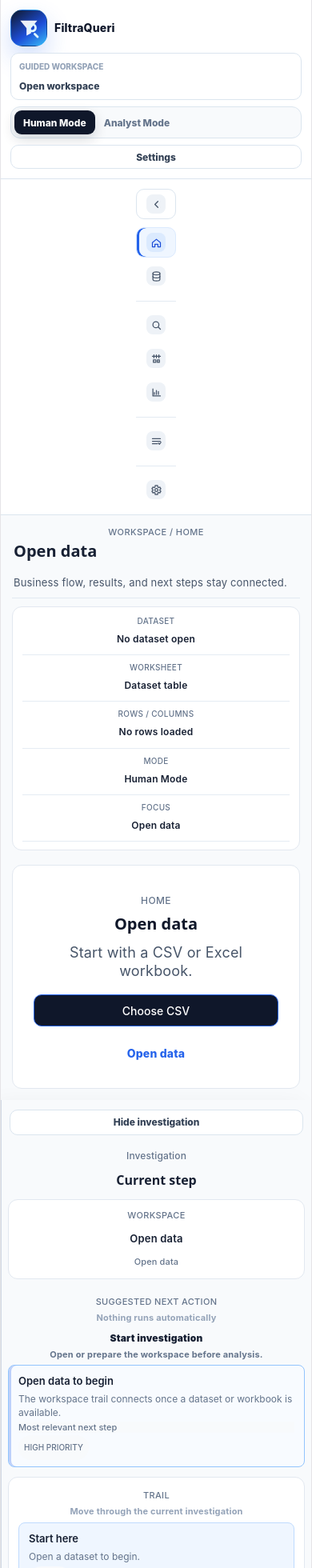
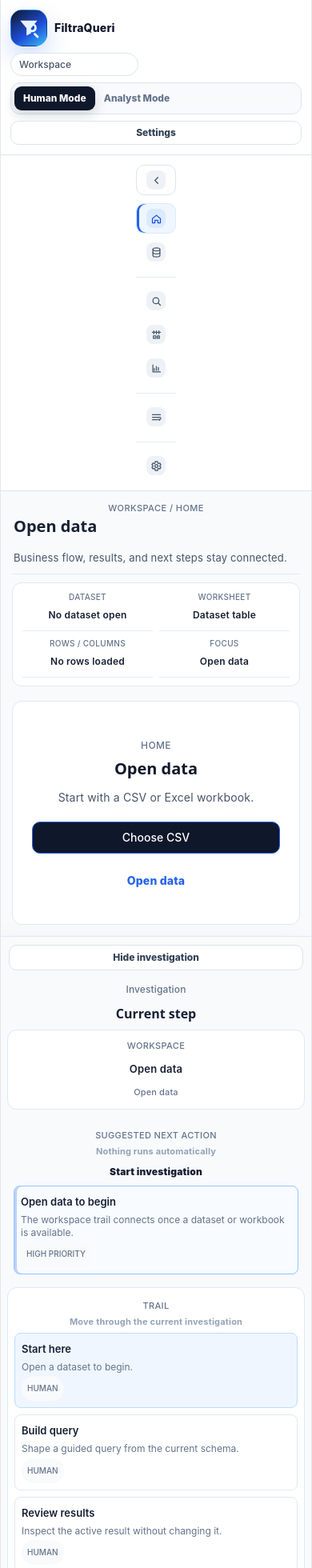
Before and after one commit to christiea850-glitch/filtraqueri, a React (Vite) app in the folder frontend/: page / in a window 390 px wide. Shown: the top 1960 px of the page at 80% size. Built offline with nearby package versions, Linux system fonts and the light colour scheme.

Commit message:
UX-F15 layout governance enforcement pass

```diff
--- a/frontend/src/components/layout/WorkspaceShell.tsx
+++ b/frontend/src/components/layout/WorkspaceShell.tsx
@@ -252,9 +252,6 @@
   const activeSectionLabel =
     groupedHubs.find((section) => section.hubs.some((hub) => hub.id === activeHub.id))?.label ||
     "Workspace";
-  const runtimeModeLabel = workspaceMode === "analyst" ? "Analyst Mode" : "Human Mode";
-  const workspaceModeTone =
-    workspaceMode === "analyst" ? "Technical workspace" : "Guided workspace";
   const investigationFocusLabel =
     runtimeContext.selectedContextualObject?.label || activeSubItem?.label || activeHub.label;
   const investigationBreadcrumb = `${activeSectionLabel} / ${activeHub.label}`;
@@ -290,6 +287,11 @@
   const datasetShapeLabel = dataset
     ? `${dataset.row_count.toLocaleString()} rows / ${dataset.column_count.toLocaleString()} columns`
     : "No rows loaded";
+  const workspaceIdentityLabel =
+    dataset?.original_filename || (workspaceMode === "analyst" ? "Analyst workspace" : "Workspace");
+  const primaryRecommendationGroup = runtimeContext.recommendationGroups[0] || null;
+  const primaryRecommendationItems = primaryRecommendationGroup?.items.slice(0, 2) || [];
+  const compactTrail = runtimeContext.trail.slice(-5);
 
   const changeHub = (hub: HubItem) => {
     if (hub.mode !== workspaceMode) onModeChange(hub.mode);
@@ -358,8 +360,7 @@
           aria-label="Workspace identity"
           onClick={() => (dataset ? onViewChange("dataset") : onOpenFile())}
         >
-          <span>{workspaceModeTone}</span>
-          <strong>{dataset ? "Active workspace" : "Open workspace"}</strong>
+          <strong>{workspaceIdentityLabel}</strong>
         </button>
         <div className="mode-switcher" aria-label="Workspace mode">
           <button
@@ -421,24 +422,6 @@
               </section>
             ))}
           </nav>
-
-          {!isSidebarCollapsed && (
-            <div className="hub-subnav" aria-label={`${activeHub.label} navigation`}>
-              <p>{activeHub.label}</p>
-              {activeHub.subItems.map((item) => (
-                <button
-                  type="button"
-                  key={item.view}
-                  className={activeView === item.view ? "is-active" : ""}
-                  onClick={() => onViewChange(item.view)}
-                  title={item.label}
-                >
-                  <strong>{item.label}</strong>
-                  <span>{item.description}</span>
-                </button>
-              ))}
-            </div>
-          )}
         </aside>
         <button
           type="button"
@@ -480,10 +463,6 @@
             <span>
               <small>Rows / columns</small>
               <strong>{datasetShapeLabel}</strong>
-            </span>
-            <span>
-              <small>Mode</small>
-              <strong>{runtimeModeLabel}</strong>
             </span>
             <span>
               <small>Focus</small>
@@ -531,21 +510,19 @@
               </section>
 
               <section className="runtime-investigation-surface" aria-label="Contextual next steps">
-                {runtimeContext.recommendationGroups.length > 0 && (
+                {primaryRecommendationGroup && primaryRecommendationItems.length > 0 && (
                   <div className="runtime-next-steps" aria-label="Suggested next steps">
                     <div className="runtime-section-heading">
                       <span>Suggested next action</span>
                       <small>Nothing runs automatically</small>
                     </div>
                     <div className="runtime-guidance-groups" aria-label="Ranked suggestions">
-                      {runtimeContext.recommendationGroups.map((group) => (
-                        <section key={group.id} className="runtime-guidance-group">
+                      <section key={primaryRecommendationGroup.id} className="runtime-guidance-group">
                         <div>
-                            <strong>{group.title}</strong>
-                            <small>{group.summary}</small>
+                          <strong>{primaryRecommendationGroup.title}</strong>
                         </div>
                         <div className="runtime-guidance-list">
-                            {group.items.map((guidance) => (
+                          {primaryRecommendationItems.map((guidance) => (
                             <button
                               type="button"
                               key={guidance.id}
@@ -560,13 +537,11 @@
                             >
                               <strong>{guidance.title}</strong>
                               <span>{guidance.summary}</span>
-                                <em>{guidance.score.explanation}</em>
                               <small>{guidance.priority} priority</small>
                             </button>
                           ))}
                         </div>
                       </section>
-                      ))}
                     </div>
                   </div>
                 )}
@@ -578,7 +553,7 @@
                   <small>Move through the current investigation</small>
                 </div>
                 <div className="runtime-trail-list" aria-label="Workspace path">
-                  {runtimeContext.trail.map((item) => (
+                  {compactTrail.map((item) => (
                     <button
                       type="button"
                       key={item.id}
--- a/frontend/src/styles/design-system.css
+++ b/frontend/src/styles/design-system.css
@@ -497,3 +497,274 @@
   border-color: #fecaca;
   background: #fff7f7;
 }
+
+/* UX-F15: canonical layout governance enforcement */
+.workspace-switcher {
+  display: block;
+  width: clamp(160px, 18vw, 240px);
+  min-width: 0;
+  max-width: 240px;
+  padding: 6px 10px;
+  border-radius: var(--fq-radius-pill);
+  background: var(--fq-surface);
+  box-shadow: none;
+}
+
+.workspace-switcher span {
+  display: none;
+}
+
+.workspace-switcher strong {
+  display: block;
+  overflow: hidden;
+  color: var(--fq-text-soft);
+  font-size: 12px;
+  font-weight: var(--fq-font-label);
+  line-height: 1.25;
+  text-overflow: ellipsis;
+  white-space: nowrap;
+}
+
+.hub-subnav,
+.sidebar-workspace-card {
+  display: none;
+}
+
+.workspace-shell {
+  grid-template-columns: var(--sidebar-width, 224px) 4px minmax(720px, 1fr) minmax(260px, 286px);
+}
+
+.app.is-sidebar-collapsed .workspace-shell {
+  grid-template-columns: 64px 0 minmax(720px, 1fr) minmax(260px, 286px);
+}
+
+.workspace-context-strip {
+  grid-template-columns: repeat(auto-fit, minmax(150px, 1fr));
+  align-items: stretch;
+  overflow: hidden;
+}
+
+.workspace-context-strip > span {
+  min-width: 0;
+}
+
+.workspace-context-strip strong {
+  max-width: 100%;
+}
+
+.query-progress-rail,
+.query-approval-facts,
+.results-review-facts,
+.results-insight-row,
+.sql-inspection-metrics {
+  display: flex;
+  flex-wrap: wrap;
+  gap: var(--fq-space-2);
+  min-width: 0;
+}
+
+.query-progress-rail > span,
+.query-approval-facts > span,
+.results-review-facts > span,
+.results-insight-row > span,
+.sql-inspection-metrics > span {
+  flex: 1 1 132px;
+  min-width: 0;
+  max-width: 100%;
+}
+
+.results-review-facts > span {
+  border-left: 0;
+  border: 1px solid var(--fq-border);
+  border-radius: var(--fq-radius-xs);
+  background: var(--fq-surface-muted);
+}
+
+.query-progress-rail small,
+.query-approval-facts strong,
+.results-review-facts strong,
+.results-insight-row strong,
+.sql-inspection-metrics strong {
+  overflow: hidden;
+  text-overflow: ellipsis;
+  white-space: nowrap;
+}
+
+.field-chip-grid,
+.schema-list,
+.relationship-planning-chips,
+.relationship-planning-path,
+.active-filter-summary,
+.results-grid-feedback {
+  display: flex;
+  flex-wrap: wrap;
+  min-width: 0;
+}
+
+.field-chip,
+.schema-pill,
+.relationship-planning-chips small,
+.relationship-planning-path small,
+.active-filter-summary strong,
+.results-grid-feedback span,
+.results-grid-feedback strong,
+.dataset-count-pill {
+  max-width: 100%;
+  min-width: 0;
+  overflow: hidden;
+  text-overflow: ellipsis;
+  white-space: nowrap;
+}
+
+.runtime-context-body {
+  gap: var(--fq-space-2);
+}
+
+.runtime-investigation-surface,
+.runtime-current-step,
+.runtime-trail-section {
+  padding: var(--fq-space-2);
+}
+
+.runtime-guidance-group > div:first-child small,
+.runtime-guidance-list em {
+  display: none;
+}
+
+.runtime-guidance-list,
+.runtime-trail-list {
+  gap: var(--fq-space-2);
+}
+
+.runtime-guidance-list button,
+.runtime-trail-list button {
+  padding: var(--fq-space-2);
+}
+
+.runtime-trail-list span,
+.runtime-guidance-list span {
+  display: -webkit-box;
+  overflow: hidden;
+  line-clamp: 2;
+  -webkit-line-clamp: 2;
+  -webkit-box-orient: vertical;
+}
+
+.welcome-screen {
+  padding: var(--fq-space-6);
+}
+
+.welcome-copy h2,
+.workspace-page-heading h1,
+h1 {
+  font-size: clamp(20px, 1.2vw, 24px);
+  line-height: 1.2;
+}
+
+.welcome-copy > p:not(.section-label):not(.welcome-note),
+.home-continuation-surface strong {
+  font-size: 14px;
+}
+
+.data-profile-metrics {
+  display: flex;
+  flex-wrap: wrap;
+  gap: var(--fq-space-2);
+}
+
+.data-profile-metrics span {
+  flex: 1 1 140px;
+  min-width: 0;
+}
+
+.detected-column-list {
+  display: grid;
+  grid-template-columns: 1fr;
+  gap: 0;
+  overflow: hidden;
+  border: 1px solid var(--fq-border);
+  border-radius: var(--fq-radius-md);
+  background: var(--fq-surface);
+}
+
+.detected-column-list > span {
+  display: grid;
+  grid-template-columns: minmax(0, 1fr) minmax(90px, auto);
+  align-items: center;
+  gap: var(--fq-space-3);
+  padding: 8px 10px;
+  border: 0;
+  border-bottom: 1px solid var(--fq-border);
+  border-radius: 0;
+  background: var(--fq-surface);
+}
+
+.detected-column-list > span:last-child {
+  border-bottom: 0;
+}
+
+.detected-column-list small {
+  justify-self: end;
+  max-width: 120px;
+  overflow: hidden;
+  text-overflow: ellipsis;
+  white-space: nowrap;
+}
+
+.data-grid-table th button {
+  min-width: 0;
+}
+
+.data-grid-table .column-name {
+  white-space: normal;
+  line-height: 1.2;
+}
+
+@media (max-width: 1180px) {
+  .workspace-shell,
+  .app.is-sidebar-collapsed .workspace-shell {
+    grid-template-columns: 72px 0 minmax(0, 1fr) 44px;
+  }
+
+  .runtime-context-panel:not(.is-collapsed) {
+    width: 44px;
+    overflow: hidden;
+  }
+
+  .runtime-context-panel:not(.is-collapsed) .runtime-context-body {
+    display: none;
+  }
+
+  .runtime-context-panel:not(.is-collapsed) .runtime-panel-toggle {
+    width: 30px;
+    min-height: 116px;
+    margin: 12px 7px;
+    padding: 0;
+    writing-mode: vertical-rl;
+  }
+}
+
+@media (max-width: 760px) {
+  .workspace-shell,
+  .app.is-sidebar-collapsed .workspace-shell {
+    grid-template-columns: 1fr;
+  }
+
+  .runtime-context-panel,
+  .runtime-context-panel:not(.is-collapsed) {
+    width: auto;
+    border-left: 0;
+    border-top: 1px solid var(--fq-border);
+  }
+
+  .runtime-context-panel:not(.is-collapsed) .runtime-context-body {
+    display: grid;
+  }
+
+  .runtime-context-panel:not(.is-collapsed) .runtime-panel-toggle {
+    width: calc(100% - 20px);
+    min-height: 32px;
+    margin: 10px;
+    writing-mode: horizontal-tb;
+  }
+}
```
Also changed, not shown: frontend/src/components/query-builder/VisualQueryBuilderPanel.tsx (+29 -2 lines), 2 other files (tests, documents, lock files or other folders). Lines whose indentation alone changed are shown as unchanged.
